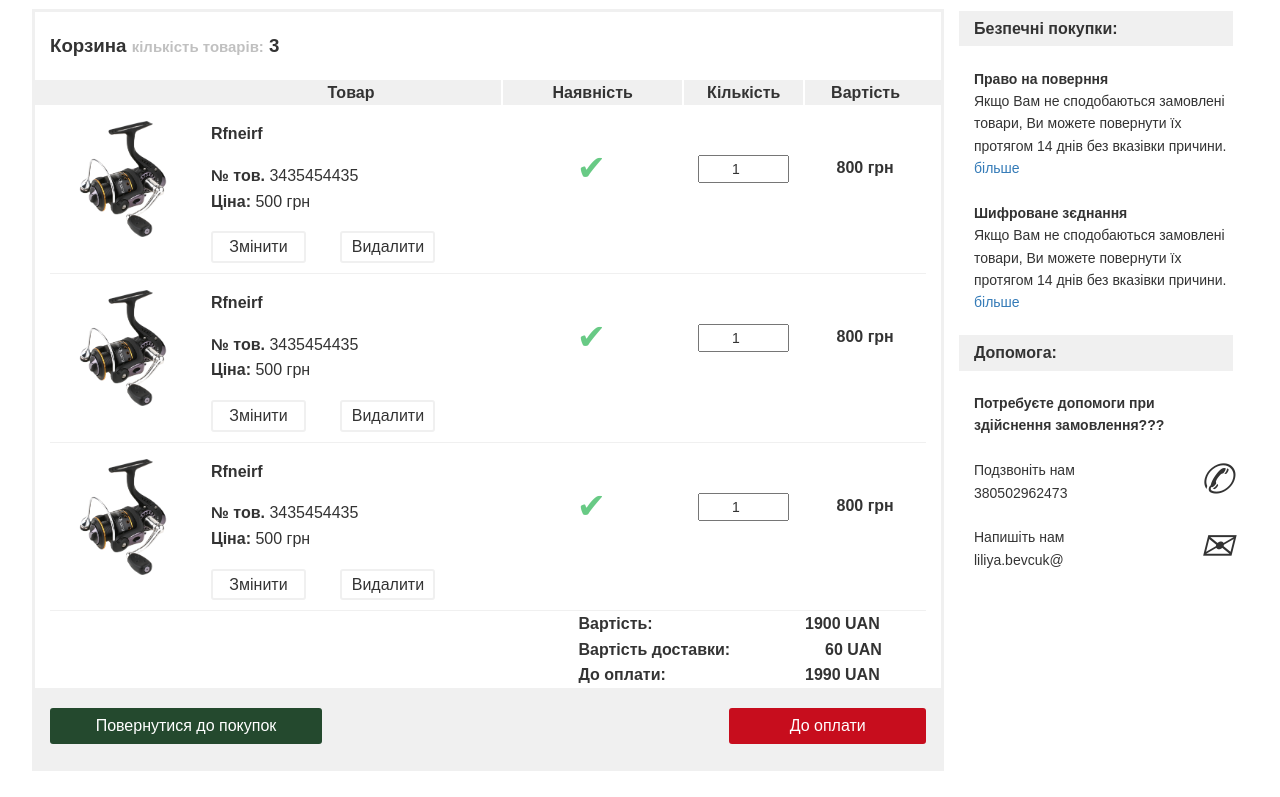
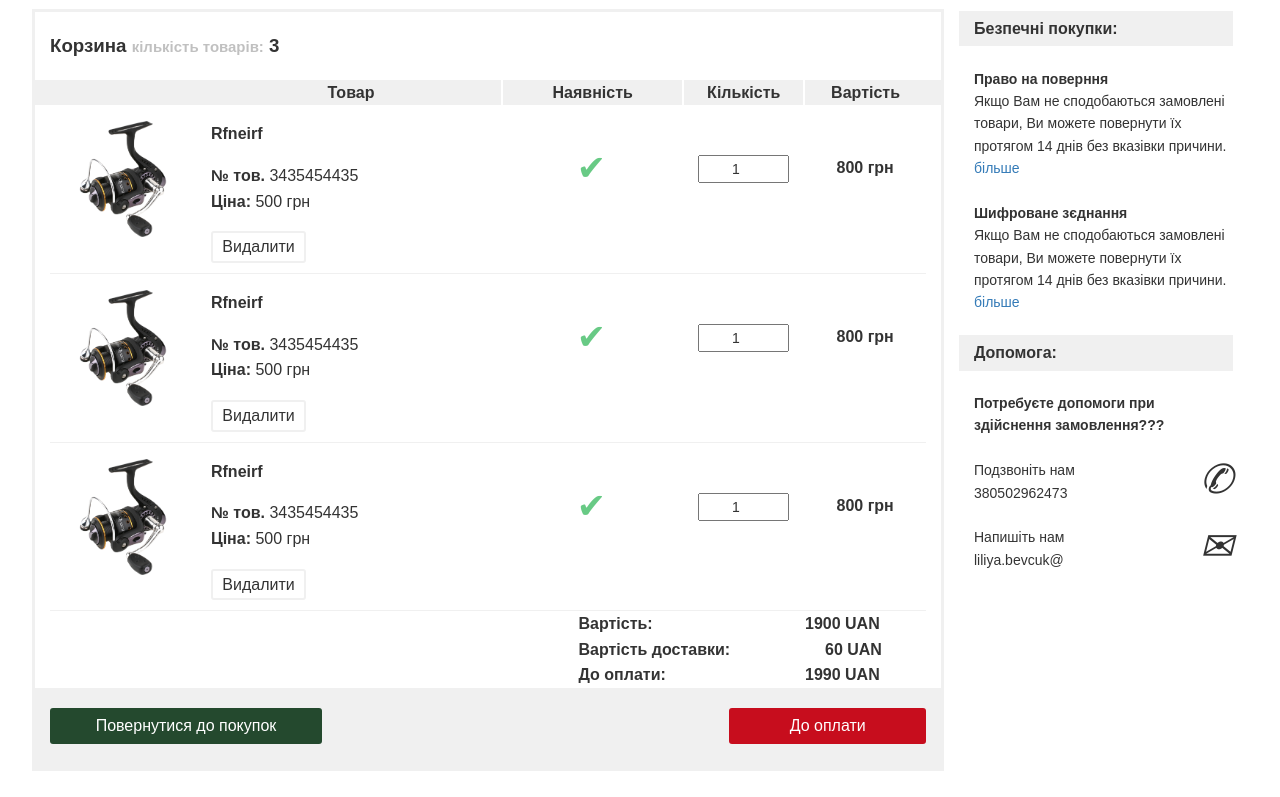
Before and after one commit to Bevcuk/_fisher, a website: page app/cart.html in a window 1280 px wide. Shown: the part 409-1206 px from the top of the page. Drawn offline with Linux system fonts and the light colour scheme; files that its build step writes are made by us from their sources.

Commit message:
fixed cart

```diff
--- a/app/cart.html
+++ b/app/cart.html
@@ -234,9 +234,6 @@
 													<strong>800 грн</strong>
 												</div>
 												<div class="tovar-button col-md-10 col-sm-10 col-xs-10 col-xxs-12">
-													<button type="button" >
-														Змінити
-													</button>
 													<button class="button2">
 														Видалити
 													</button>
@@ -282,9 +279,6 @@
 													<strong>800 грн</strong>
 												</div>
 												<div class="tovar-button col-md-10 col-sm-10 col-xs-10 col-xxs-12">
-													<button type="button" >
-														Змінити
-													</button>
 													<button class="button2">
 														Видалити
 													</button>
@@ -330,9 +324,6 @@
 													<strong>800 грн</strong>
 												</div>
 												<div class="tovar-button col-md-10 col-sm-10 col-xs-10 col-xxs-12">
-													<button type="button" >
-														Змінити
-													</button>
 													<button class="button2">
 														Видалити
 													</button>
--- a/sass/cart.sass
+++ b/sass/cart.sass
@@ -70,8 +70,6 @@
 									width: 95px
 									&:hover
 										border-color: #CACACA
-								.button2
-									margin-left: 30px
 						.delivery
 							strong
 							.pad
```
Also changed, not shown: app/css/_cart.min.css.
